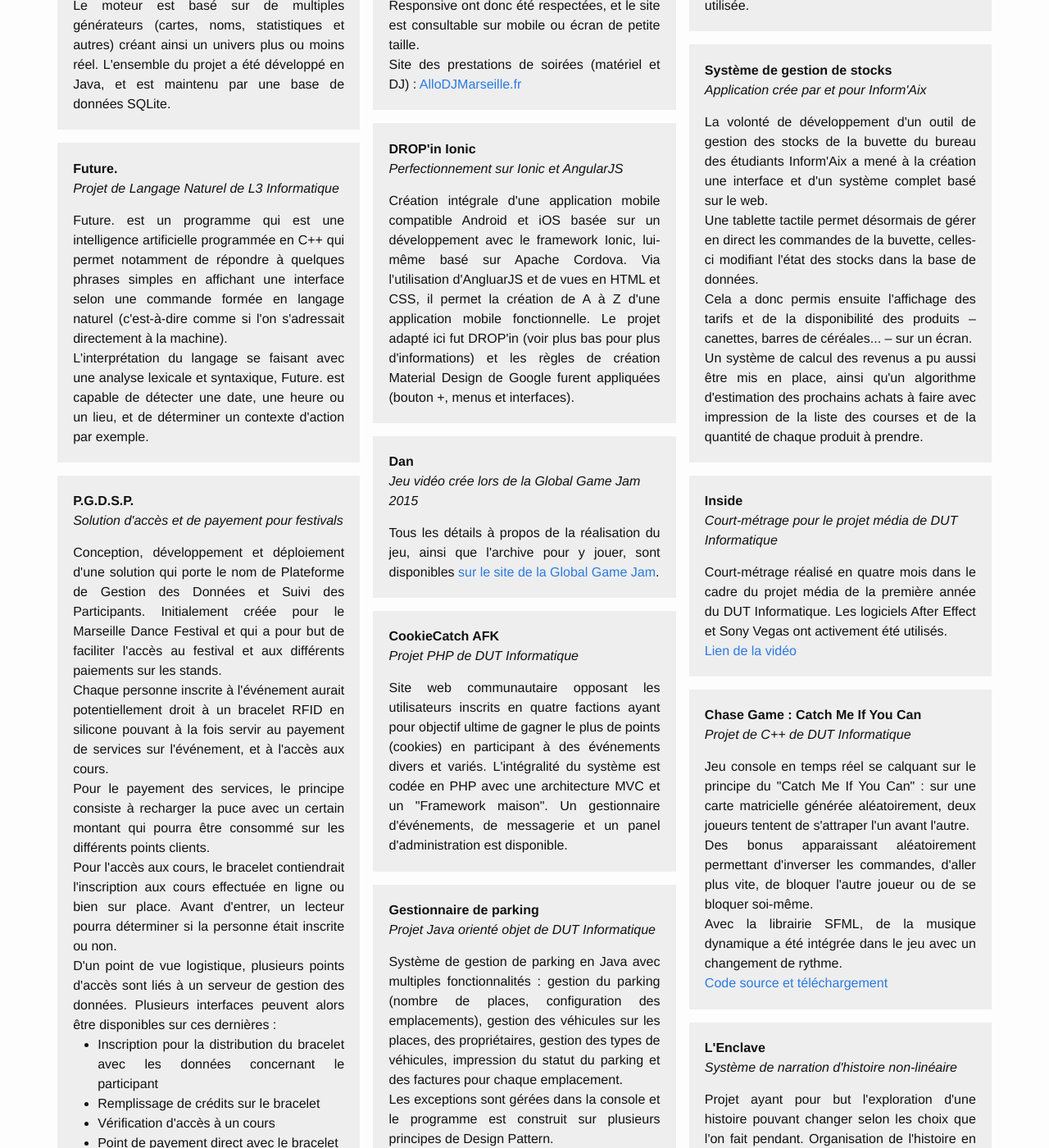
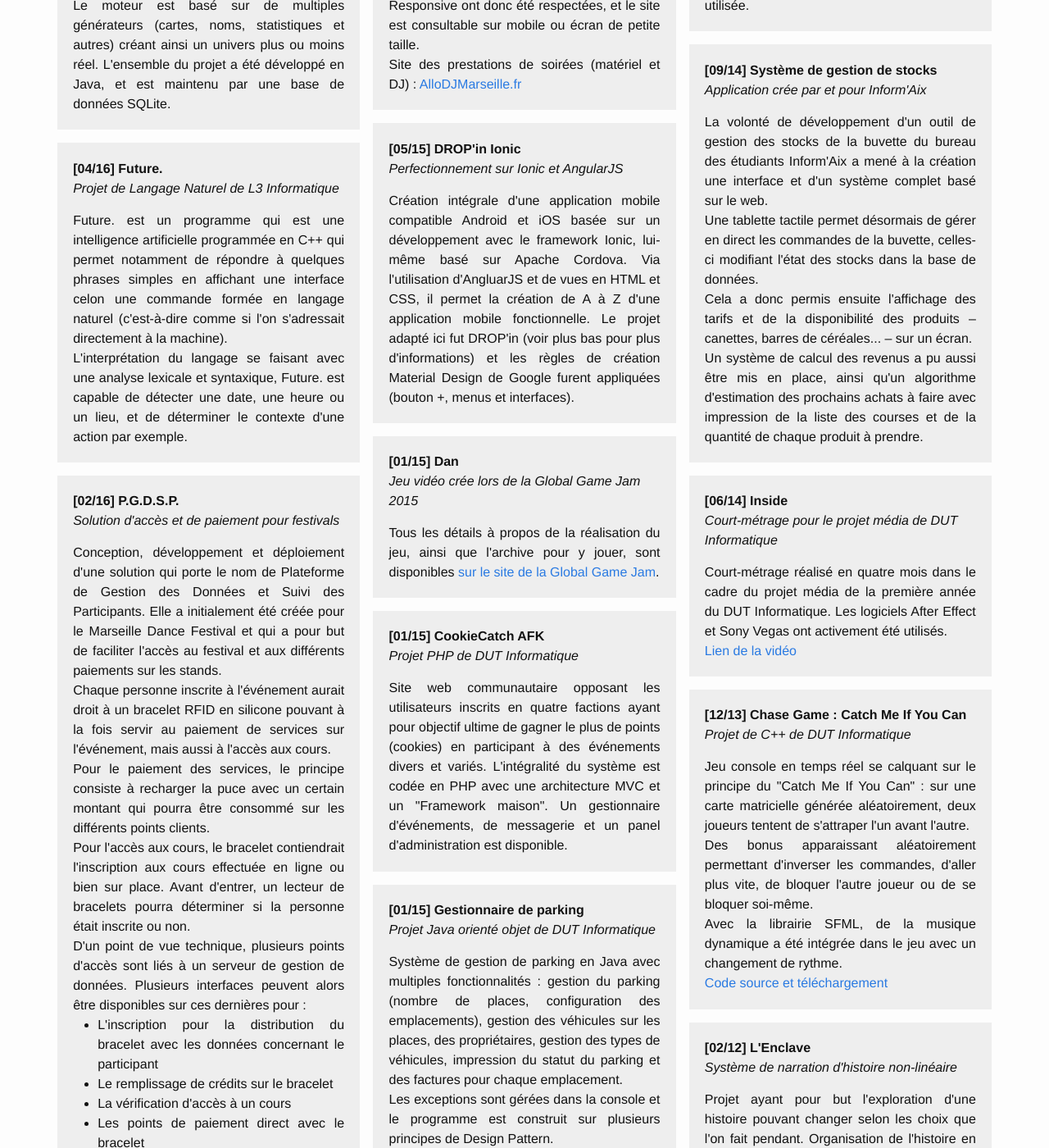
Before and after one commit to n4zim/n4zim.github.io, a Jekyll site: the page built from projects.md, in a window 1280 px wide and 1400 px high, scrolled down 467 px. Shown: the whole window at 82% size. Built offline with Jekyll 4.4.1, drawn with Linux system fonts in a browser that asks for light colours; some of the changed text lies outside the part shown.

Commit message:
Modifications sur le contenu

```diff
--- a/_data/experience.yml
+++ b/_data/experience.yml
@@ -1,7 +1,7 @@
 - company: "Zero ecoimpact"
   website: "https://zero-ecoimpact.org"
   position:
-    fr: "Directeur technique (CTO)"
+    fr: "Développeur, Directeur Technique (CTO)"
     en: "Chief Technology Officer"
   start: "16-04"
   end: "now"
--- a/_data/projects.yml
+++ b/_data/projects.yml
@@ -1,5 +1,5 @@
 - name: "TheStudismeTheory"
-  date: "16-04"
+  date: "04/16"
   subtitle:
     fr: "Projet Info Appliqué de L3 Informatique"
     en: ""
@@ -7,65 +7,64 @@
     fr: >
       Dans le cadre de l'option Projet Info Appliqué de ma troisième année de Licence Informatique à Luminy, nous avons
       constitué une équipe de cinq personnes autour d'un projet dont le sujet devait traiter la gestion de données issue
-      d'une base de données. Nous avons alors développé un jeu de gestion où le joueur a pour objectif de faire
-      fonctionner son institution en créant des écoles et gérant la réparation des matières disponibles dans ces
-      dernières, le personnel, les enseignants et les étudiants.
+      d'une base de données. Nous avons alors développé un jeu de gestion où le joueur aurait pour objectif de faire
+      fonctionner une institution universitaire en créant des écoles et en gérant la réparation des matières disponibles
+      dans ces dernières avec en plus le personnel, les enseignants et les étudiants.
       <br/>
       Le moteur est basé sur de multiples générateurs (cartes, noms, statistiques et autres) créant ainsi un univers
       plus ou moins réel. L'ensemble du projet a été développé en Java, et est maintenu par une base de données SQLite.
     en: ""
 
-
 - name: "Future."
-  date: "16-04"
+  date: "04/16"
   subtitle:
     fr: "Projet de Langage Naturel de L3 Informatique"
     en: ""
   description:
     fr: >
       Future. est un programme qui est une intelligence artificielle programmée en C++ qui permet notamment de répondre
-      à quelques phrases simples en affichant une interface selon une commande formée en langage naturel (c'est-à-dire
+      à quelques phrases simples en affichant une interface celon une commande formée en langage naturel (c'est-à-dire
       comme si l'on s'adressait directement à la machine).
       <br/>
       L'interprétation du langage se faisant avec une analyse lexicale et syntaxique, Future. est capable de détecter
-      une date, une heure ou un lieu, et de déterminer un contexte d'action par exemple.
+      une date, une heure ou un lieu, et de déterminer le contexte d'une action par exemple.
     en: ""
 
 
 - name: "P.G.D.S.P."
-  date: "16-02"
+  date: "02/16"
   subtitle:
-    fr: "Solution d'accès et de payement pour festivals"
+    fr: "Solution d'accès et de paiement pour festivals"
     en: ""
   description:
     fr: >
       Conception, développement et déploiement d'une solution qui porte le nom de Plateforme de Gestion des Données et
-      Suivi des Participants. Initialement créée pour le Marseille Dance Festival et qui a pour but de faciliter l'accès
-      au festival et aux différents paiements sur les stands.
+      Suivi des Participants. Elle a initialement été créée pour le Marseille Dance Festival et qui a pour but de
+      faciliter l'accès au festival et aux différents paiements sur les stands.
       <br/>
-      Chaque personne inscrite à l'événement aurait potentiellement droit à un bracelet RFID en silicone pouvant à la
-      fois servir au payement de services sur l'événement, et à l'accès aux cours.
+      Chaque personne inscrite à l'événement aurait droit à un bracelet RFID en silicone pouvant à la fois servir au
+      paiement de services sur l'événement, mais aussi à l'accès aux cours.
       <br/>
-      Pour le payement des services, le principe consiste à recharger la puce avec un certain montant qui pourra être
+      Pour le paiement des services, le principe consiste à recharger la puce avec un certain montant qui pourra être
       consommé sur les différents points clients.
       <br/>
       Pour l'accès aux cours, le bracelet contiendrait l'inscription aux cours effectuée en ligne ou bien sur place.
-      Avant d'entrer, un lecteur pourra déterminer si la personne était inscrite ou non.
+      Avant d'entrer, un lecteur de bracelets pourra déterminer si la personne était inscrite ou non.
       <br/>
-      D'un point de vue logistique, plusieurs points d'accès sont liés à un serveur de gestion des données. Plusieurs
-      interfaces peuvent alors être disponibles sur ces dernières :
+      D'un point de vue technique, plusieurs points d'accès sont liés à un serveur de gestion de données. Plusieurs
+      interfaces peuvent alors être disponibles sur ces dernières pour :
       <ul>
-        <li>Inscription pour la distribution du bracelet avec les données concernant le participant</li>
-        <li>Remplissage de crédits sur le bracelet</li>
-        <li>Vérification d'accès à un cours</li>
-        <li>Point de payement direct avec le bracelet</li>
-        <li>Suivi et statistiques des bracelets sur l'événement</li>
+        <li>L'inscription pour la distribution du bracelet avec les données concernant le participant</li>
+        <li>Le remplissage de crédits sur le bracelet</li>
+        <li>La vérification d'accès à un cours</li>
+        <li>Les points de paiement direct avec le bracelet</li>
+        <li>Le suivi et les statistiques des bracelets sur l'événement</li>
       </ul>
     en: ""
 
 
 - name: "Arbres couvrants aléatoires"
-  date: "15-12"
+  date: "12/15"
   subtitle:
     fr: "Projet d'algorithmique avancée de L3 Informatique"
     en: ""
@@ -80,7 +79,7 @@
 
 
 - name: "AssoM G.A.P 2.0"
-  date: "15-12"
+  date: "12/15"
   subtitle:
     fr: "Seconde version du gestionnaire de préventes"
     en: ""
@@ -93,7 +92,7 @@
 
 
 - name: "AlloDJMarseille Manager"
-  date: "15-07"
+  date: "07/15"
   subtitle:
     fr: "Panel de gestion administrative interne"
     en: ""
@@ -114,7 +113,7 @@
 
 
 - name: "DROP'in Ionic"
-  date: "15-05"
+  date: "05/15"
   subtitle:
     fr: "Perfectionnement sur Ionic et AngularJS"
     en: ""
@@ -129,7 +128,7 @@
 
 
 - name: "Dan"
-  date: "15-01"
+  date: "01/15"
   subtitle:
     fr: "Jeu vidéo crée lors de la Global Game Jam 2015"
     en: ""
@@ -141,7 +140,7 @@
 
 
 - name: "CookieCatch AFK"
-  date: "15-01"
+  date: "01/15"
   subtitle:
     fr: "Projet PHP de DUT Informatique"
     en: ""
@@ -155,7 +154,7 @@
 
 
 - name: "Gestionnaire de parking"
-  date: "15-01"
+  date: "01/15"
   subtitle:
     fr: "Projet Java orienté objet de DUT Informatique"
     en: ""
@@ -171,7 +170,7 @@
 
 
 - name: "StudiDrive AMU"
-  date: "14-12"
+  date: "12/14"
   subtitle:
     fr: "Projet tutoré de DUT Informatique"
     en: ""
@@ -184,7 +183,7 @@
 
 
 - name: "Aion'Snake"
-  date: "14-11"
+  date: "11/14"
   subtitle:
     fr: "Médiation numérique d'une exposition d'un musée"
     en: ""
@@ -201,7 +200,7 @@
 
 
 - name: "OpenGL OpenBall"
-  date: "14-11"
+  date: "11/14"
   subtitle:
     fr: "Projet de modélisation de DUT Informatique"
     en: ""
@@ -219,7 +218,7 @@
 
 
 - name: "AssoM G.A.P"
-  date: "14-10"
+  date: "10/14"
   subtitle:
     fr: "Système de gestion des ventes de préventes"
     en: ""
@@ -236,7 +235,7 @@
 
 
 - name: "Système de gestion de stocks"
-  date: "14-09"
+  date: "09/14"
   subtitle:
     fr: "Application crée par et pour Inform'Aix"
     en: ""
@@ -257,7 +256,7 @@
 
 
 - name: "Inside"
-  date: "14-06"
+  date: "06/14"
   subtitle:
     fr: "Court-métrage pour le projet média de DUT Informatique"
     en: ""
@@ -271,7 +270,7 @@
 
 
 - name: "Chase Game : Catch Me If You Can"
-  date: "13-12"
+  date: "12/13"
   subtitle:
     fr: "Projet de C++ de DUT Informatique"
     en: ""
@@ -290,7 +289,7 @@
 
 
 - name: "L'Enclave"
-  date: "12-02"
+  date: "02/12"
   subtitle:
     fr: "Système de narration d'histoire non-linéaire"
     en: ""
@@ -310,9 +309,7 @@
 
 
 - name: "CenterHome"
-  date:
-    start: "09-07"
-    end: "12-04"
+  date: "07/09 - 04/12"
   subtitle:
     fr: "Co-fondation d'un projet de service web"
     en: ""
--- a/_includes/footer.html
+++ b/_includes/footer.html
@@ -1,35 +1,23 @@
 <footer class="site-footer">
 
   <div class="wrapper">
+    <div class="footer-col-wrapper">
 
-    <h2 class="footer-heading">{{ site.title | escape }}</h2>
-
-    <div class="footer-col-wrapper">
       <div class="footer-col footer-col-1">
-        <ul class="contact-list">
+        <ul class="social-media-list">
           <li>
-            {% if site.author %}
-              {{ site.author | escape }}
-            {% else %}
-              {{ site.title | escape }}
-            {% endif %}
-            </li>
-            {% if site.email %}
-            <li><a href="mailto:{{ site.email }}">{{ site.email }}</a></li>
-            {% endif %}
+            <a href="https://github.com/n4zim" target="_blank">
+              <span class="icon icon--github">{% include icon-github.svg %}</span>
+              <span class="username">n4zim</span>
+            </a>
+          </li>
         </ul>
       </div>
 
       <div class="footer-col footer-col-2">
         <ul class="social-media-list">
           <li>
-            <a href="https://github.com/n4zim">
-              <span class="icon icon--github">{% include icon-github.svg %}</span>
-              <span class="username">n4zim</span>
-            </a>
-          </li>
-          <li>
-            <a href="https://twitter.com/n4ziml">
+            <a href="https://twitter.com/n4ziml" target="_blank">
               <span class="icon icon--twitter">{% include icon-twitter.svg %}</span>
               <span class="username">n4ziml</span>
             </a>
@@ -37,11 +25,7 @@
         </ul>
       </div>
 
-      <div class="footer-col footer-col-3">
-        <p>{{ site.description | escape }}</p>
-      </div>
     </div>
-
   </div>
 
 </footer>
--- a/_layouts/projects.html
+++ b/_layouts/projects.html
@@ -7,7 +7,7 @@
     <div class="item">
         <div class="card">
             <div>
-                <strong>{{project.name}}</strong><br/>
+                <strong>[{{ project.date }}] {{project.name}}</strong><br/>
                 <i>{{project.subtitle['fr']}}</i>
             </div>
             <div style="margin-top: 15px; text-align: justify">
```
Also changed, not shown: _data/side.yml (+10 -10 lines), _layouts/presentation.html (+2 -8 lines).
